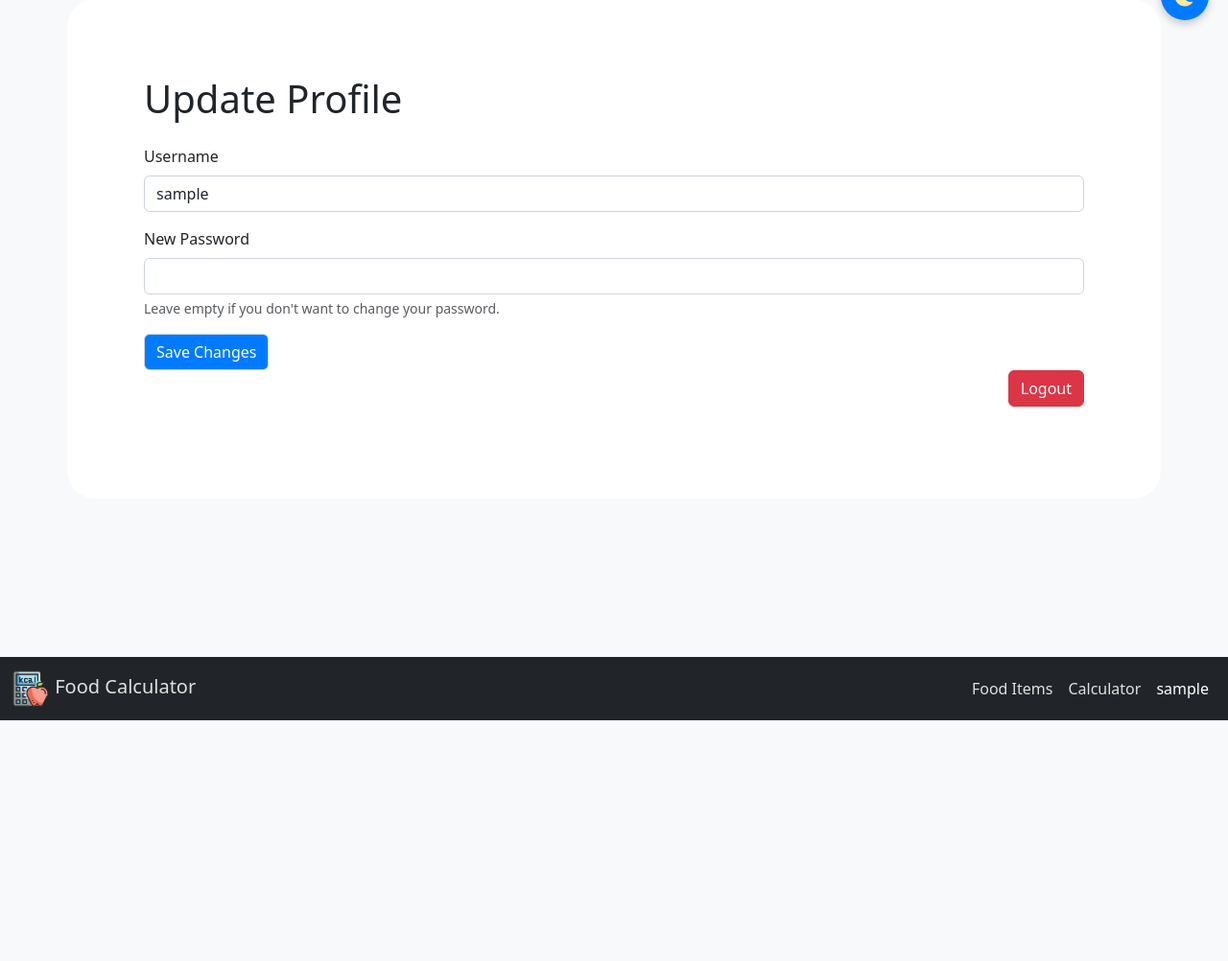
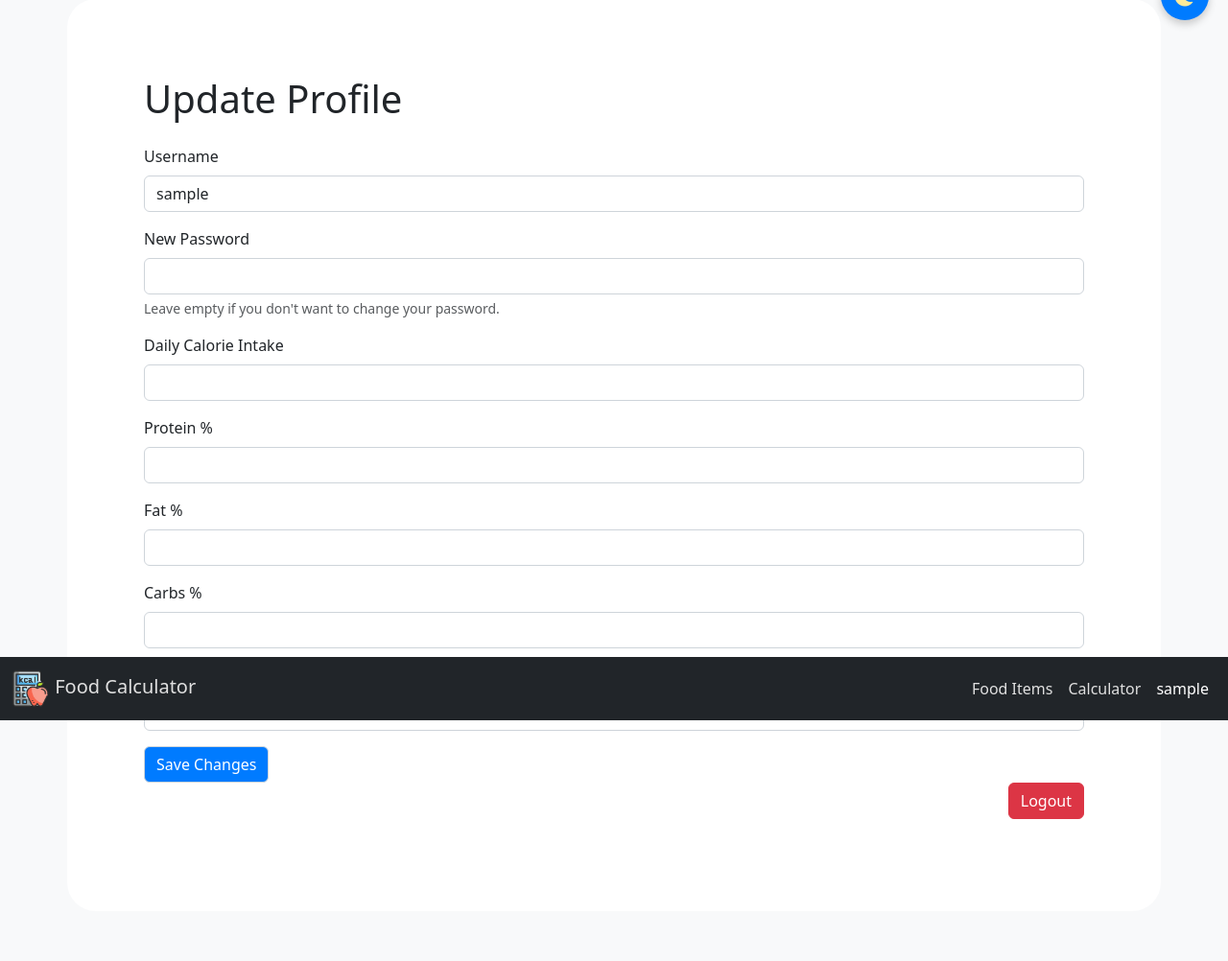
Before and after one commit to domatescorbasi/super-memory, a Flask app: page /profile in a window 1280 px wide. Shown: the part 49-1051 px from the top of the page at 96% size. Before the commit the page ends 800 px from the top, so only its background shows below. Run offline with Flask 3, Linux system fonts and the light colour scheme; the visitor is signed in with stand-in values (Sample User, id 1); data that the repository does not hold is empty.

Commit message:
total cost calculation added

```diff
--- a/app.py
+++ b/app.py
@@ -14,7 +14,7 @@ bcrypt = Bcrypt(app)
 calculator = FoodCalculator(app)
 login_manager = LoginManager(app)
 login_manager.login_view = 'login'
-IS_DEBUG = False
+IS_DEBUG = True
 
 # ----------- HELPER FUNCTIONS ------------ #
 
@@ -99,13 +99,27 @@ def update_theme():
 @login_required
 def profile_page():
     if request.method == 'POST':
+        # Existing fields
         new_username = request.form.get('username')
         new_password = request.form.get('password')
+
+        # New fields
+        daily_calories = float(request.form.get('daily_calories'))
+        protein_percentage = float(request.form.get('protein_percentage'))
+        fat_percentage = float(request.form.get('fat_percentage'))
+        carb_percentage = float(request.form.get('carb_percentage'))
+        priority_order = request.form.get('priority_order')
+
         if new_username:
             current_user.update_username(new_username)
         if new_password:
             current_user.update_password(new_password)
+
+        # Update the macros and priority order
+        current_user.update_profile_macros(daily_calories, protein_percentage, fat_percentage, carb_percentage,
+                                           priority_order)
         db.session.commit()
+
         flash('Profile updated successfully', 'success')
         return redirect(url_for('profile_page'))
 
@@ -166,7 +180,7 @@ def add_food_item():
         name=data['name'],
         protein=data['protein'],
         fat=data['fat'],
-        carbs=data['carbs'],
+        carb=data['carb'],
         price_per_unit=data['price_per_unit'],
         unit_weight=data['unit_weight'],
         user_id=current_user.id
@@ -185,7 +199,7 @@ def edit_food_item(item_id):
         food_item.name = data['name']
         food_item.protein = data['protein']
         food_item.fat = data['fat']
-        food_item.carbs = data['carbs']
+        food_item.carb = data['carb']
         food_item.price_per_unit = data['price_per_unit']
         food_item.unit_weight = data['unit_weight']
         db.session.commit()
@@ -212,6 +226,12 @@ def get_food_item(item_id):
         return jsonify(food_item.to_dict())
     return jsonify({'message': 'Food item not found'}), 404
 
+@app.route('/api/calculate-total-cost', methods=['GET'])
+@login_required
+def calculate_total_cost():
+    total_cost_data = calculator.calculate_total_cost()
+    return jsonify(total_cost_data)
+
 
 # ----------- FOOD CALCULATOR LOGIC ------------ #
 
@@ -226,8 +246,8 @@ def calculate_costs():
 @login_required
 def find_cheapest_macronutrient():
     macronutrient = request.args.get('macronutrient')
-    item_name, cost = calculator.find_cheapest_macronutrient(macronutrient)
-    return jsonify({"cheapest_item": item_name, "cost_per_gram": cost})
+    item, cost = calculator.find_cheapest_macronutrient(macronutrient)
+    return jsonify({"cheapest_item": item.name, "cost_per_gram": cost})
 
 
 # ---------- Scraper ---------------- #
@@ -265,7 +285,7 @@ def scrape_food():
                     'name': food_item.name,
                     'protein': food_item.protein,
                     'fat': food_item.fat,
-                    'carbs': food_item.carbs,
+                    'carb': food_item.carb,
                     'unit_weight': food_item.unit_weight
                 }
             })
--- a/static/js/script.js
+++ b/static/js/script.js
@@ -1,7 +1,40 @@
 document.addEventListener('DOMContentLoaded', function () {
     fetchFoodItems();
     setupFormSubmitHandler();
+
+     // Set up button click handlers for calculator functionality
+
 });
+
+function calculateTotalCost() {
+    fetch('/api/calculate-total-cost')
+        .then(response => response.json())
+        .then(data => {
+            let totalCostDiv = document.getElementById('total-cost');
+            totalCostDiv.innerHTML = ''; // Clear previous content
+
+            // Display the total cost
+            totalCostDiv.innerHTML = `<div class="alert alert-info mt-3">
+                <strong>Total Cost:</strong> $${data.total_cost.toFixed(2)}
+            </div>`;
+
+            let detailsDiv = document.getElementById('cost-details');
+            detailsDiv.innerHTML = '<h5>Cost Breakdown:</h5>';
+
+            // Iterate over the details object and display the breakdown
+            Object.keys(data.details).forEach(macronutrient => {
+                const item = data.details[macronutrient]; // Access each macronutrient's details
+                const gramsNeeded = item.grams_needed; // Grams of the macronutrient needed
+
+                detailsDiv.innerHTML += `<div><strong>${macronutrient}:</strong> ${item.food} -
+                    ${item.total_weight.toFixed(2)}g (to meet ${gramsNeeded}g), $${item.cost.toFixed(2)}</div>`;
+            });
+        })
+        .catch(error => showToast(error + ' Error calculating total cost', 'danger'));
+}
+
+
+
 function fetchFoodItems() {
     fetch('/api/food-items')
         .then(response => response.json())
@@ -41,9 +74,9 @@ function fetchFoodItems() {
                             <li class="list-group-item flex-fill ${textClass}"
                                 data-bs-toggle="tooltip"
                                 data-bs-placement="top"
-                                title="Carbs: ${item.carbs}g">
+                                title="Carb: ${item.carb}g">
                                 <i class="${iconClass} fa-bolt" style="color: #F4A460;"></i>
-                                <span class="d-none d-sm-inline"> Carbs: ${item.carbs}g</span>
+                                <span class="d-none d-sm-inline"> Carb: ${item.carb}g</span>
                             </li>
                             <li class="list-group-item flex-fill ${textClass}"
                                 data-bs-toggle="tooltip"
@@ -119,7 +152,7 @@ function handleFormSubmit(event) {
         name: document.getElementById('name').value,
         protein: parseFloat(document.getElementById('protein').value),
         fat: parseFloat(document.getElementById('fat').value),
-        carbs: parseFloat(document.getElementById('carbs').value),
+        carb: parseFloat(document.getElementById('carb').value),
         price_per_unit: parseFloat(document.getElementById('price_per_unit').value),
         unit_weight: parseFloat(document.getElementById('unit_weight').value)
     };
@@ -167,7 +200,7 @@ function editFoodItem(itemId) {
             document.getElementById('name').value = item.name;
             document.getElementById('protein').value = item.protein;
             document.getElementById('fat').value = item.fat;
-            document.getElementById('carbs').value = item.carbs;
+            document.getElementById('carb').value = item.carb;
             document.getElementById('price_per_unit').value = item.price_per_unit;
             document.getElementById('unit_weight').value = item.unit_weight;
 
@@ -182,7 +215,7 @@ function resetForm() {
     document.getElementById('name').value = '';
     document.getElementById('protein').value = '';
     document.getElementById('fat').value = '';
-    document.getElementById('carbs').value = '';
+    document.getElementById('carb').value = '';
     document.getElementById('price_per_unit').value = '';
     document.getElementById('unit_weight').value = '';
 
@@ -221,7 +254,7 @@ function calculateCosts() {
                     <strong>${item.name}</strong>:
                     Protein cost: ${item.protein_cost},
                     Fat cost: ${item.fat_cost},
-                    Carbs cost: ${item.carbs_cost}
+                    Carb cost: ${item.carb_cost}
                 </div>`;
             });
         })
@@ -259,7 +292,7 @@ function copyToAddForm(itemId) {
             document.getElementById('name').value = item.name;
             document.getElementById('protein').value = item.protein;
             document.getElementById('fat').value = item.fat;
-            document.getElementById('carbs').value = item.carbs;
+            document.getElementById('carb').value = item.carb;
             document.getElementById('price_per_unit').value = item.price_per_unit;
             document.getElementById('unit_weight').value = item.unit_weight;
 
--- a/templates/index.html
+++ b/templates/index.html
@@ -51,7 +51,7 @@
             <input type="number" id="fat" class="form-control" step="0.01" placeholder="Fat (g)" required>
         </div>
         <div class="col-md-6">
-            <input type="number" id="carbs" class="form-control" step="0.01" placeholder="Carbs (g)" required>
+            <input type="number" id="carb" class="form-control" step="0.01" placeholder="Carb (g)" required>
         </div>
         <div class="col-md-6">
             <input type="number" id="price_per_unit" class="form-control" step="0.01" placeholder="Price per Unit (for the amount you entered, whats the price)" required>
@@ -128,7 +128,7 @@
                     document.getElementById('name').value = data.food_item.name;
                     document.getElementById('protein').value = data.food_item.protein;
                     document.getElementById('fat').value = data.food_item.fat;
-                    document.getElementById('carbs').value = data.food_item.carbs;
+                    document.getElementById('carb').value = data.food_item.carb;
                     document.getElementById('unit_weight').value = data.food_item.unit_weight;
                     showToast('Food data fetched successfully.');
                 } else {
--- a/templates/profile.html
+++ b/templates/profile.html
@@ -16,8 +16,8 @@
             {% endif %}
         {% endwith %}
 
-        <form method="POST" action="{{ url_for('profile_page') }}">
-            <div class="mb-3">
+      <form method="POST" action="{{ url_for('profile_page') }}">
+       <div class="mb-3">
                 <label for="username" class="form-label">Username</label>
                 <input type="text" class="form-control" id="username" name="username"
                        value="{{ current_user.username }}" required>
@@ -27,10 +27,38 @@
                 <input type="password" class="form-control" id="password" name="password">
                 <div class="form-text">Leave empty if you don't want to change your password.</div>
             </div>
-            <button type="submit" class="btn btn-primary">Save Changes</button>
+    <div class="mb-3">
+        <label for="daily_calories" class="form-label">Daily Calorie Intake</label>
+        <input type="number" class="form-control" id="daily_calories" name="daily_calories" value="{{ current_user.daily_calories or '' }}" required>
+    </div>
 
+    <div class="mb-3">
+        <label for="protein_percentage" class="form-label">Protein %</label>
+        <input type="number" class="form-control" id="protein_percentage" name="protein_percentage" value="{{ current_user.protein_percentage or '' }}" required>
+    </div>
 
-        </form>
+    <div class="mb-3">
+        <label for="fat_percentage" class="form-label">Fat %</label>
+        <input type="number" class="form-control" id="fat_percentage" name="fat_percentage" value="{{ current_user.fat_percentage or '' }}" required>
+    </div>
+
+    <div class="mb-3">
+        <label for="carb_percentage" class="form-label">Carbs %</label>
+        <input type="number" class="form-control" id="carb_percentage" name="carb_percentage" value="{{ current_user.carb_percentage or '' }}" required>
+    </div>
+
+    <div class="mb-3">
+        <label for="priority_order" class="form-label">Macronutrient Priority</label>
+        <select class="form-control" id="priority_order" name="priority_order">
+            <option value="protein > fat > carb" {% if current_user.priority_order == "protein > fat > carb" %}selected{% endif %}>Protein > Fat > Carb</option>
+            <option value="fat > protein > carb" {% if current_user.priority_order == "fat > protein > carb" %}selected{% endif %}>Fat > Protein > Carb</option>
+            <option value="carb > protein > fat" {% if current_user.priority_order == "carb > protein > fat" %}selected{% endif %}>Carb > Protein > Fat</option>
+        </select>
+    </div>
+
+    <button type="submit" class="btn btn-primary">Save Changes</button>
+</form>
+
         <div class="d-flex flex-row-reverse bd-highlight mb-3">
             <button class="btn btn-danger ms-2" onclick="logout()">Logout</button>
         </div>
```
Also changed, not shown: src/food_calculator.py (+66 -8 lines), src/food_scraper.py (+4 -4 lines), src/models.py (+23 -4 lines), templates/calculator.html (+15 -1 lines).
